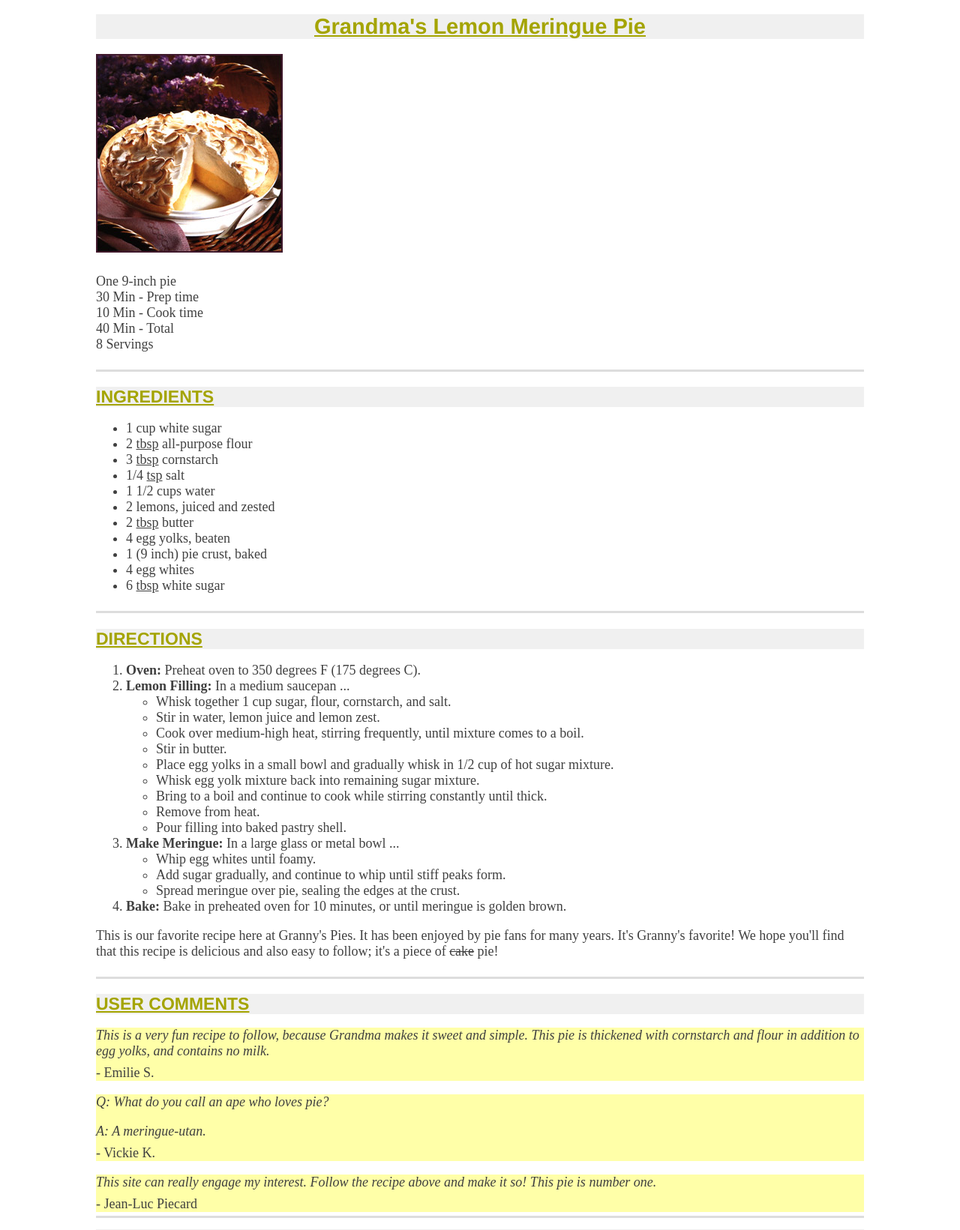
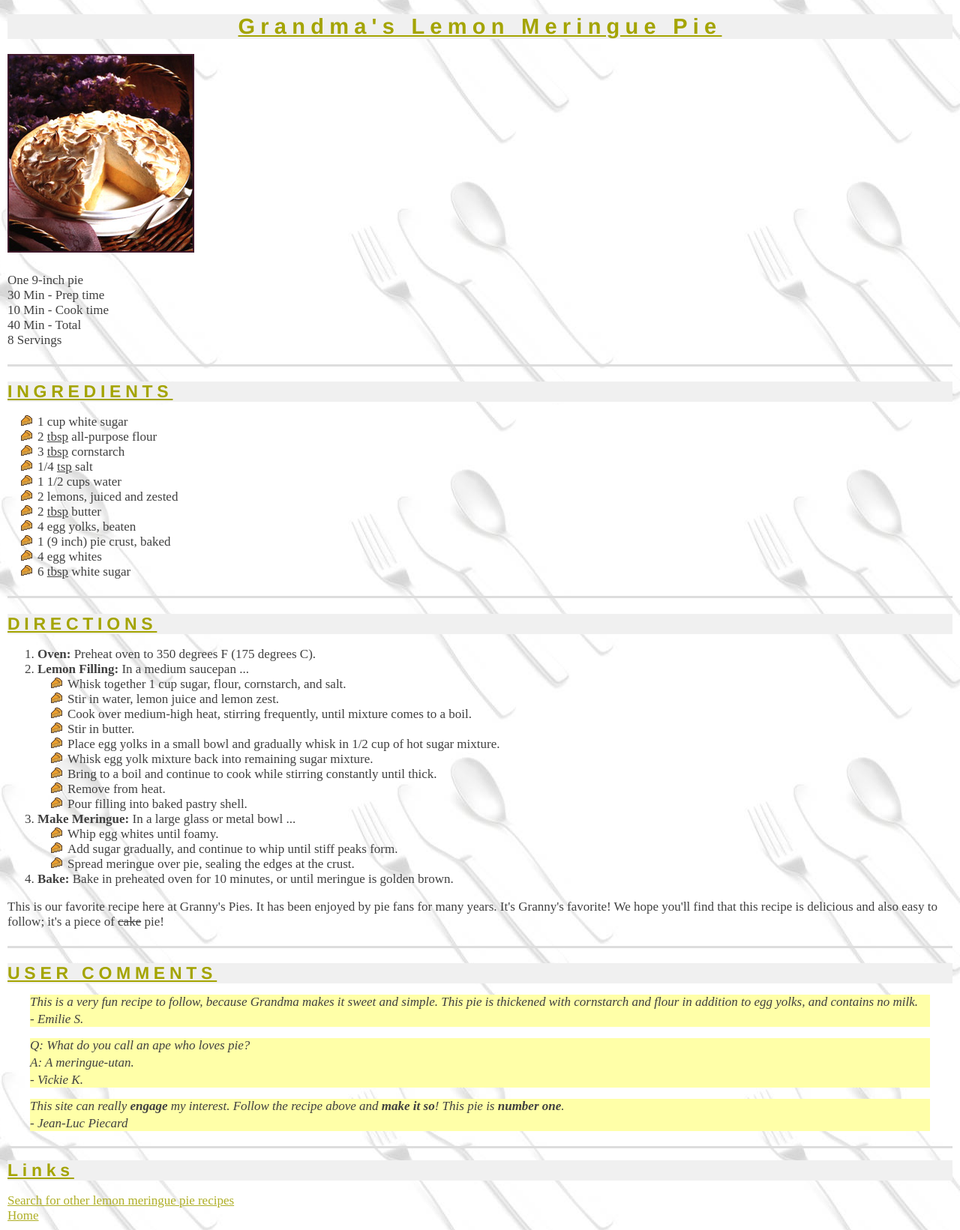
Before and after one commit to gopalkunwar/gopalkunwar.github.io, a web app: file w1d2recipe/pie.html in a window 1280 px wide. Shown: the top 1641 px of the page at 75% size. Run offline with its HTML, style and script files only (its server is not run), Linux system fonts and the light colour scheme.

Commit message:
recipe update

```diff
--- a/css/style.css
+++ b/css/style.css
@@ -65,5 +65,6 @@ ul.movie-item {
 
 
     span.flip_V{ display: inline-block; margin:1em; }
-      .flip_V{ transform: scale(1, -1); }
+      .flip_V{
+        transform: scale(1, -1); }
         .flip_V::first-letter{font-size: 30px;}
--- a/w1d2recipe/css/recipe.css
+++ b/w1d2recipe/css/recipe.css
@@ -1,17 +1,18 @@
-body{padding: 0;margin: 0;font-family: 'EB Garamond', serif;color: #404040;
+body{padding: 0 10px;margin: 0;font-family: 'EB Garamond', serif;color: #404040;
     /* font-size: 11px; */
-    font-size: 18px;
+    font-size: 17px;
+    background: url('../recipeImages/silverware.jpg') repeat center center fixed;
 }
-.wrapper{width:1024px; height: auto; margin: auto;}
+.wrapper{ height: auto; margin: auto;}
 .heading h1{background-color: #F0F0F0;
     color:#A4A400;
     font-family: Lucida,
     Helvetica, Arial;font-weight: 600;
-    text-decoration: underline; }
+    text-decoration: underline;letter-spacing: 0.25em; }
 .recipe h1{
     text-align: center;
     /* font-size: 22px;  */
-    font-size: 29px;
+    font-size: 29px; letter-spacing: 0.25em;
     }
     .pie-size, .ingredients,.directions,.comments {
         padding: 5px 0;
@@ -21,8 +22,8 @@ body{padding: 0;margin: 0;font-family: 'EB Garamond', serif;color: #404040;
 .ingredients h1, .directions h1, .comments h1,.links h1{
     /* font-size: 18px;  */
     font-size: 23px;
-    text-align: left;}
-.ingredients ul{list-style:disc;}
+    text-align: left;letter-spacing: 0.25em;}
+.ingredients ul{list-style-image: url('../pie_icon.gif');}
 
 abbr {
     text-decoration: underline solid;
@@ -30,15 +31,19 @@ abbr {
   span.strike{text-decoration: line-through;}
   span.sub-heading{font-weight: 600;}
   .item-comment{background-color: #ffffa8;}
-  .item-comment p{font-style: italic; margin-bottom: 8px;}
+  .item-comment p{font-style: italic; margin-bottom: 3px;
+    margin-top: 2px;}
   .links ul{list-style: none; padding-left: 0;}
   .links a, .links a:link{color:#aeae25; text-decoration: underline;}
   .links a:hover{color:#aeae25; text-decoration: underline;}
   .left{width: 68%; float: left;}
-  .right{width: 24%; float: right;}
+  .right{width: 20%; float: right;}
   .w3c p{float: right; margin-bottom: 0;line-height: 8px;}
   .copyright{float: right;}
   .container {
     padding-bottom: 10px;
     overflow: hidden;
 }
+.item-comment{margin-bottom: 15px;margin-left: 30px; margin-right: 30px;}
+span.auth p{font-style: italic;font-weight: 600;}
+.heading ol ul{list-style-image: url('../pie_icon.gif');}
--- a/w1d2recipe/pie.html
+++ b/w1d2recipe/pie.html
@@ -21,6 +21,7 @@
     <link rel="stylesheet" href="css/recipe.css" />
     <link rel="preconnect" href="https://fonts.googleapis.com">
     <link rel="preconnect" href="https://fonts.gstatic.com" crossorigin>
+    <link rel=icon href=pie_icon.gif type="image/gif">
 </head>
 
 <body>
@@ -100,16 +101,16 @@
                     <p>This is a very fun recipe to follow, because Grandma makes it sweet and simple. This pie is
                         thickened with cornstarch and flour in addition to egg yolks, and contains no milk.
                     </p>
-                    <span> - Emilie S.</span>
+                    <p> - Emilie S.</p>
                 </div>
                 <div class="item-comment">
                     <p>Q: What do you call an ape who loves pie?</p>
                     <p>A: A meringue-utan.</p>
-                    <span>- Vickie K.</span>
+                    <p>- Vickie K.</p>
                 </div>
                 <div class="item-comment">
-                    <p>This site can really engage my interest. Follow the recipe above and make it so! This pie is number one.</p>
-                    <span>- Jean-Luc Piecard</span>
+                    <p>This site can really <strong>engage</strong> my interest. Follow the recipe above and <strong>make it so</strong>! This pie is <strong>number one</strong>.</p>
+                    <p> - Jean-Luc Piecard</p>
                 </div>
             </div>
             <div class="links heading">
@@ -139,9 +140,9 @@
 
                         </div>
                         <div class="w3c">
-                            <p>Copyright © 2012 Granny's Pies   |</p>
-                            <p>A Granny's Pies Production       |</p>
-                            <p>All rights reserved              |</p>
+                            <p>Copyright © 2012 Granny's Pies |</p>
+                            <p>A Granny's Pies Production |</p>
+                            <p>All rights reserved  |</p>
                         </div>
                     </div>
 
```
Also changed, not shown: w1d2recipe/pie_icon.gif (renamed from w1d2recipe/recipeImages/pie_icon.gif).
